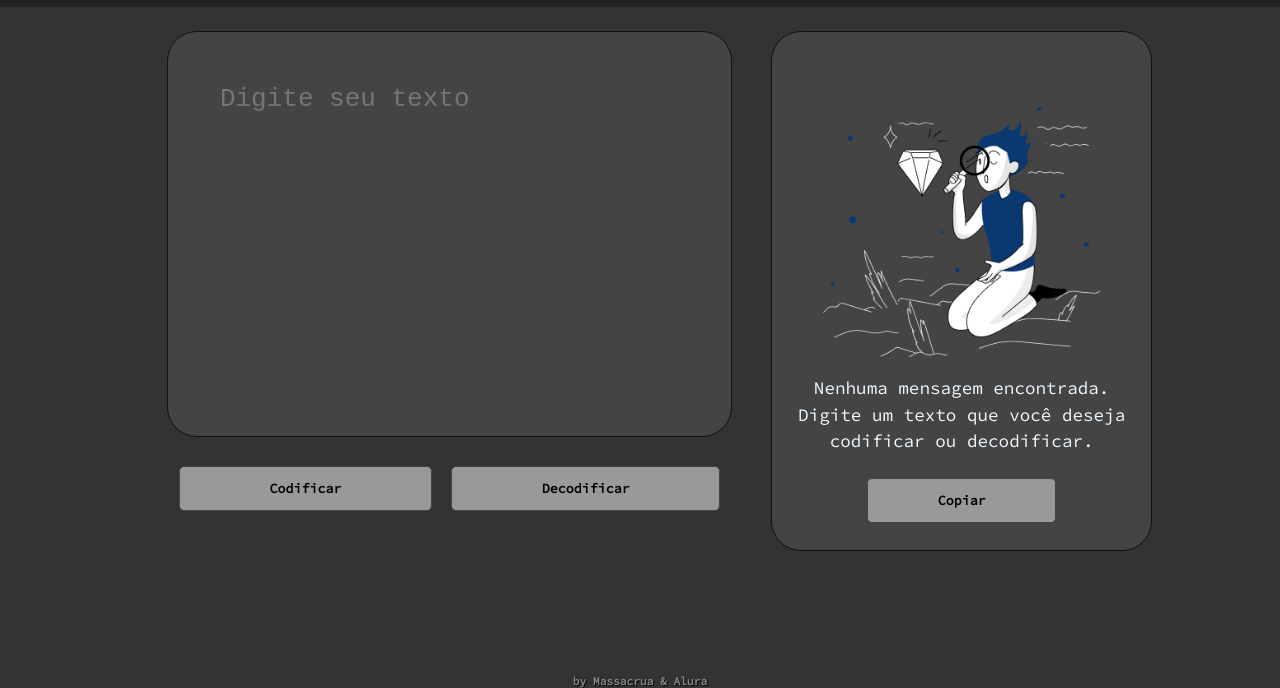
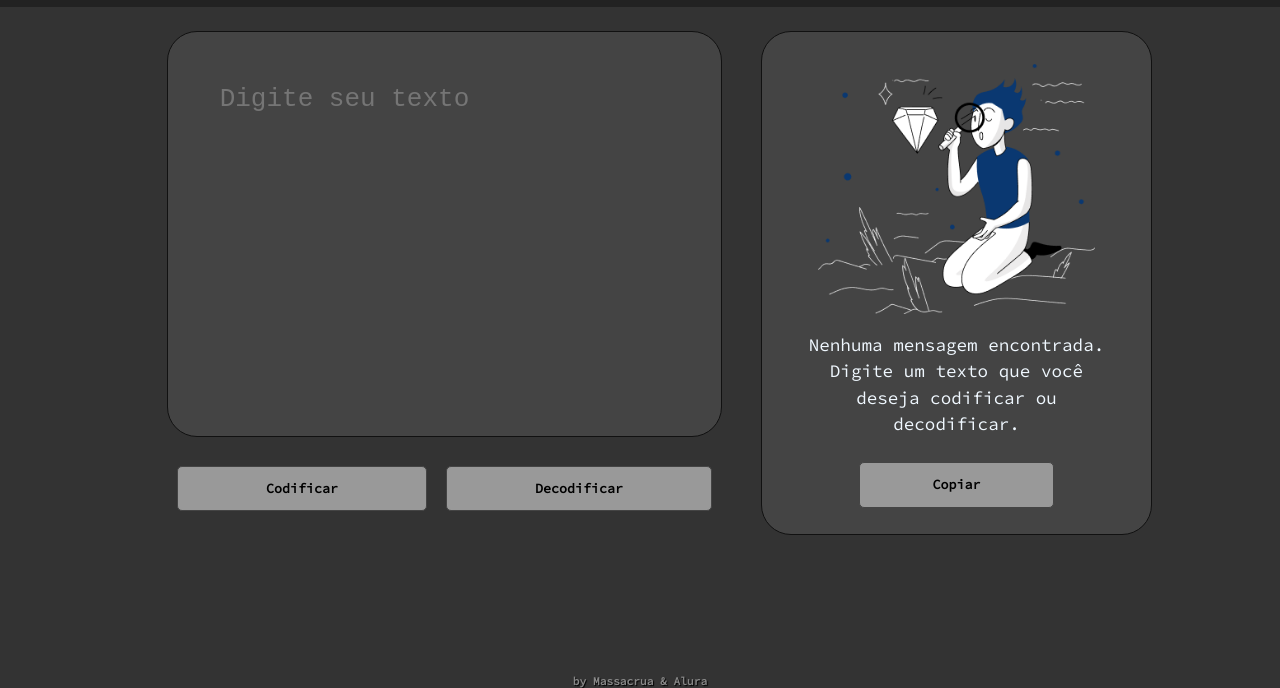
Before and after one commit to Massacrua/Decodificador-OracleOne, a plain HTML site: page index.html in a window 1280 px wide. Shown: the part 113-801 px from the top of the page. Drawn offline with Linux system fonts and the light colour scheme.

Commit message:
css changes
Melhorias para telas de tamanhos menores.

```diff
--- a/index.html
+++ b/index.html
@@ -32,8 +32,8 @@
                 <p class="output-text"></p>
                 <div class="output-content">
                     <img src="esperando.png" alt="Bonequinho esperando seu texto" id="bg-img">
-                    <p>Nenhuma mensagem encontrada.</p>
-                    <p>Digite um texto que você deseja codificar ou decodificar.</p>
+                    <p class="output-placeholder">Nenhuma mensagem encontrada.</p>
+                    <p class="output-placeholder">Digite um texto que você deseja codificar ou decodificar.</p>
                 </div>
                 <button class="botao" id="copiar">Copiar</button>
             </section>
--- a/main.js
+++ b/main.js
@@ -2,6 +2,7 @@ const codeButton = document.querySelector(".codificar")
 const decodeButton = document.querySelector(".decodificar")
 const copyButtom = document.querySelector("#copiar")
 const outputText = document.querySelector(".output-text")
+outputText.style.display = "none"
 
 function codeText() {
     let string = document.querySelector("#input").value
@@ -37,6 +38,7 @@ function printResult(string) {
     if (string.length > 0) {
         document.querySelector(".output-content").style.display = "none"
         document.querySelector(".output-text").innerHTML = string
+        document.querySelector(".output-text").style.display = "block"
     }
 }
 
--- a/style.css
+++ b/style.css
@@ -93,16 +93,19 @@ section {
 
 .output-area {
     flex: 1;
+    position: relative;
     background-color: #444;
+    border: 1px #111 solid;
     border-radius: 30px;
-    margin-top: 1.5em;
-    border: 1px #111 solid;
-    height: 470px;
-    position: relative;
+    color: aliceblue;
+    padding: 2em;
+    box-sizing: border-box;
+    margin: 1.5em auto 0 0;
 }
 
+
 .output-area img {
-    margin: 1em;
+    margin-bottom: 1em;
     max-height: 250px;
 }
 
@@ -119,10 +122,11 @@ section {
 }
 
 #copiar {
+    margin-top: 2.5em;
+    width: 50%;
     position: absolute;
-    width: 50%;
+    right: 25%;
     bottom: 2em;
-    right: 25%;
 }
 
 #copiar:active {
@@ -142,3 +146,15 @@ footer p {
     text-shadow: 1px 1px 1px black;
     font-size: 0.7em;
 }
+
+@media screen and (max-height: 600px) {
+    .output-area img {
+        display: none;
+    }
+}
+
+@media screen and (max-width: 1000px) {
+    .output-area img {
+        display: none;
+    }
+}
```
